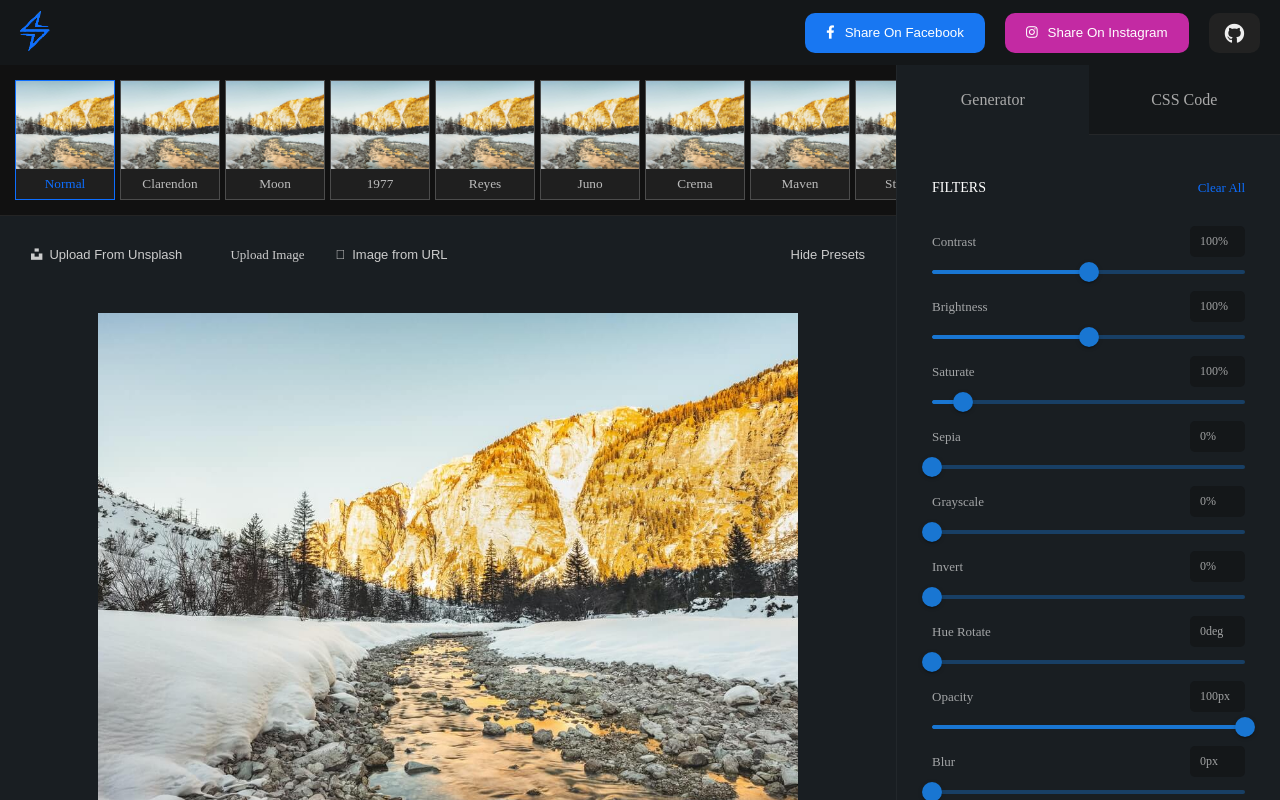
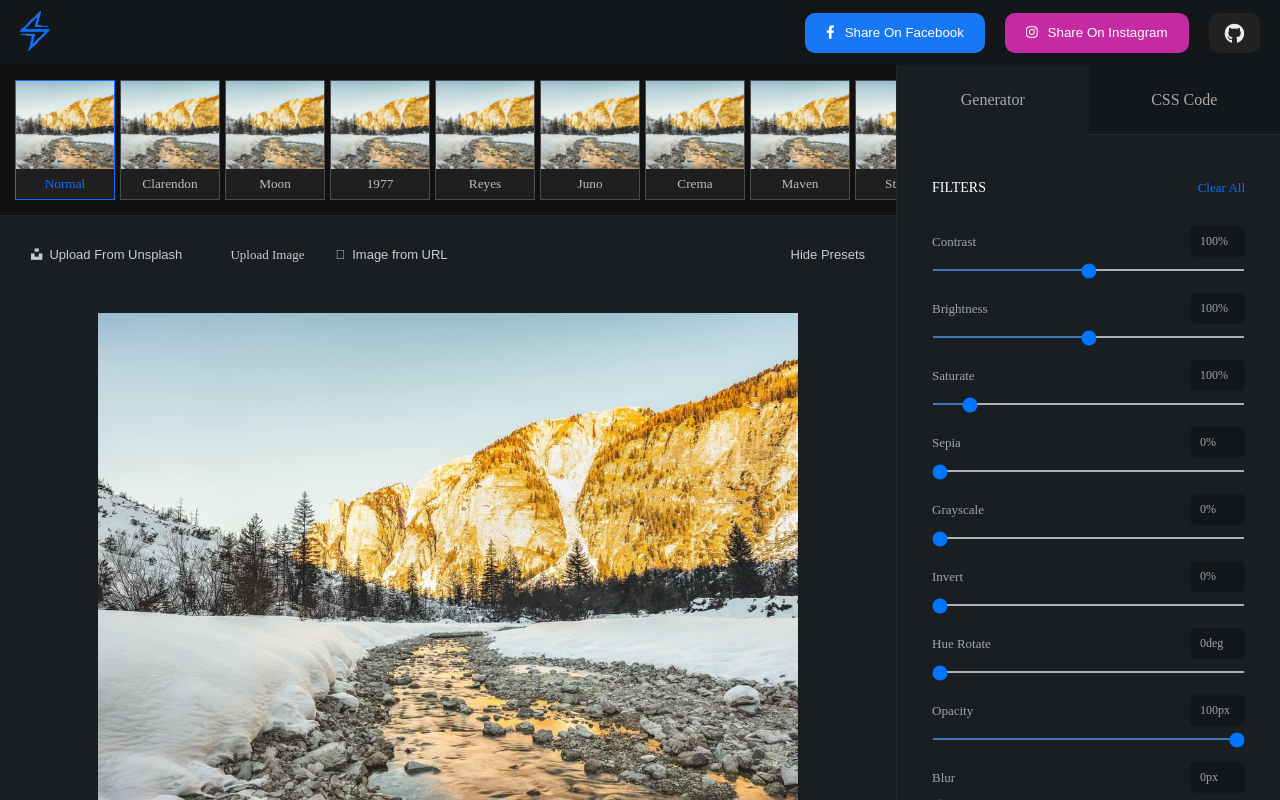
Before and after one commit to urielbitton/electrify-app, a Next.js app: page /photo-filter in a window 1280 px wide. Built offline with nearby package versions, Linux system fonts and the light colour scheme.

Commit message:
replaced range sliders with native ones

```diff
--- a/components/Filters/FilterSlider.js
+++ b/components/Filters/FilterSlider.js
@@ -1,6 +1,5 @@
 import React from 'react'
 import styles from '../../pages/photo-filter/PhotoFilter.module.css'
-import { Slider } from '@mui/material'
 
 export default function FilterSlider(props) {
 
@@ -20,7 +19,9 @@ export default function FilterSlider(props) {
           />
         </div>
       </div>
-      <Slider
+      <input
+        type="range"
+        className="range-slider"
         defaultValue={defaultValue}
         aria-label="Default"
         valueLabelDisplay="auto"
--- a/package.json
+++ b/package.json
@@ -8,9 +8,6 @@
     "lint": "next lint"
   },
   "dependencies": {
-    "@emotion/react": "^11.7.1",
-    "@emotion/styled": "^11.6.0",
-    "@mui/material": "^5.2.6",
     "next": "12.0.7",
     "react": "17.0.2",
     "react-dom": "17.0.2"
--- a/styles/globals.css
+++ b/styles/globals.css
@@ -160,6 +160,20 @@ hr {
   min-height: 100vh;
   width: 100%;
 }
+.range-slider {
+  border: none;
+  background: none;
+  padding: 0;
+  margin-bottom: 22px;
+  border-radius: 40px;
+}
+.range-slider::-webkit-slider-runnable-track {
+  height: 2px;
+  border-radius: 40px;
+}
+.range-slider::-webkit-slider-thumb {
+  margin-top: -6px;
+}
 
 @media (max-width: 600px) {
   ::-webkit-scrollbar {
```
Also changed, not shown: 1 other file (tests, documents, lock files or other folders).
